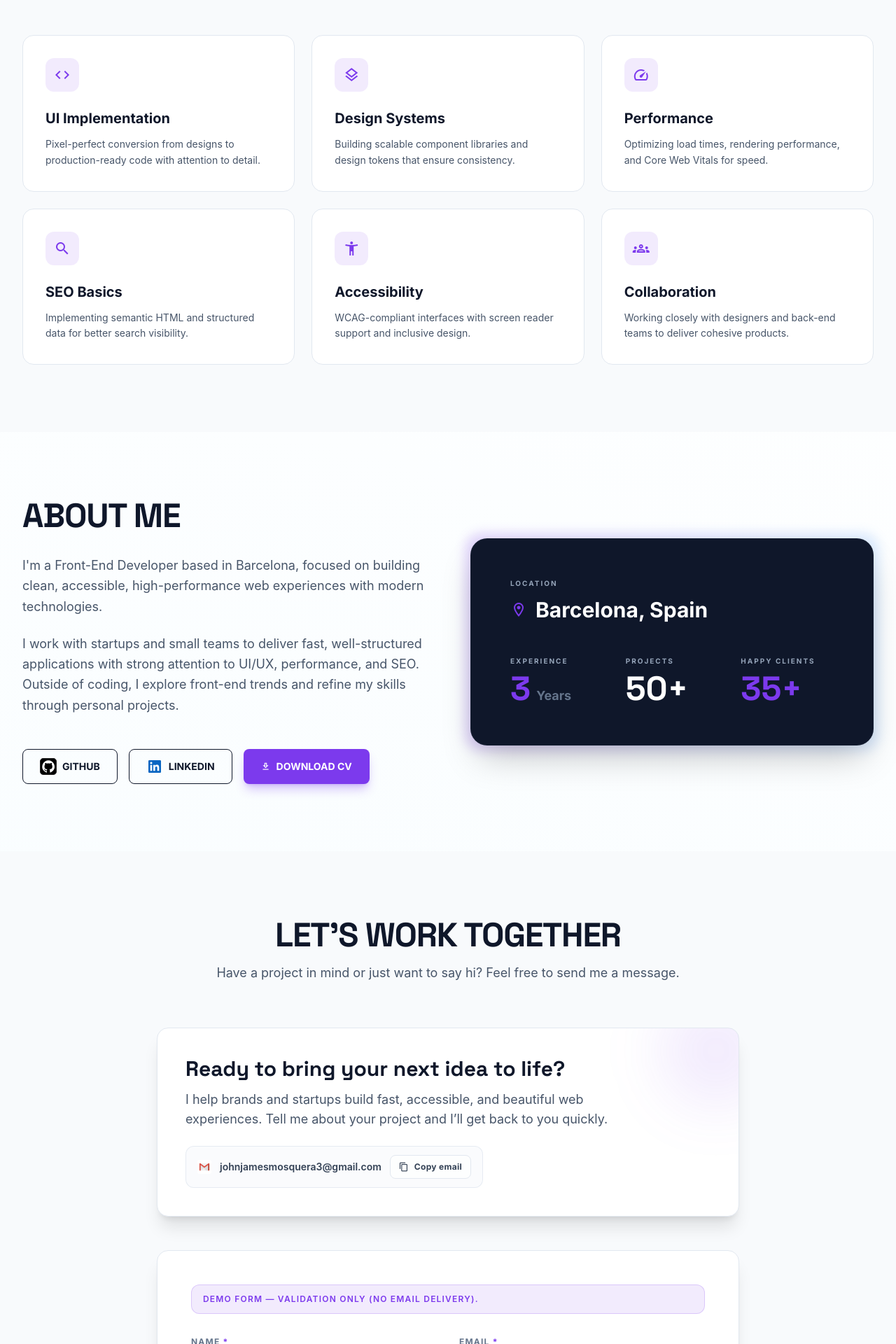
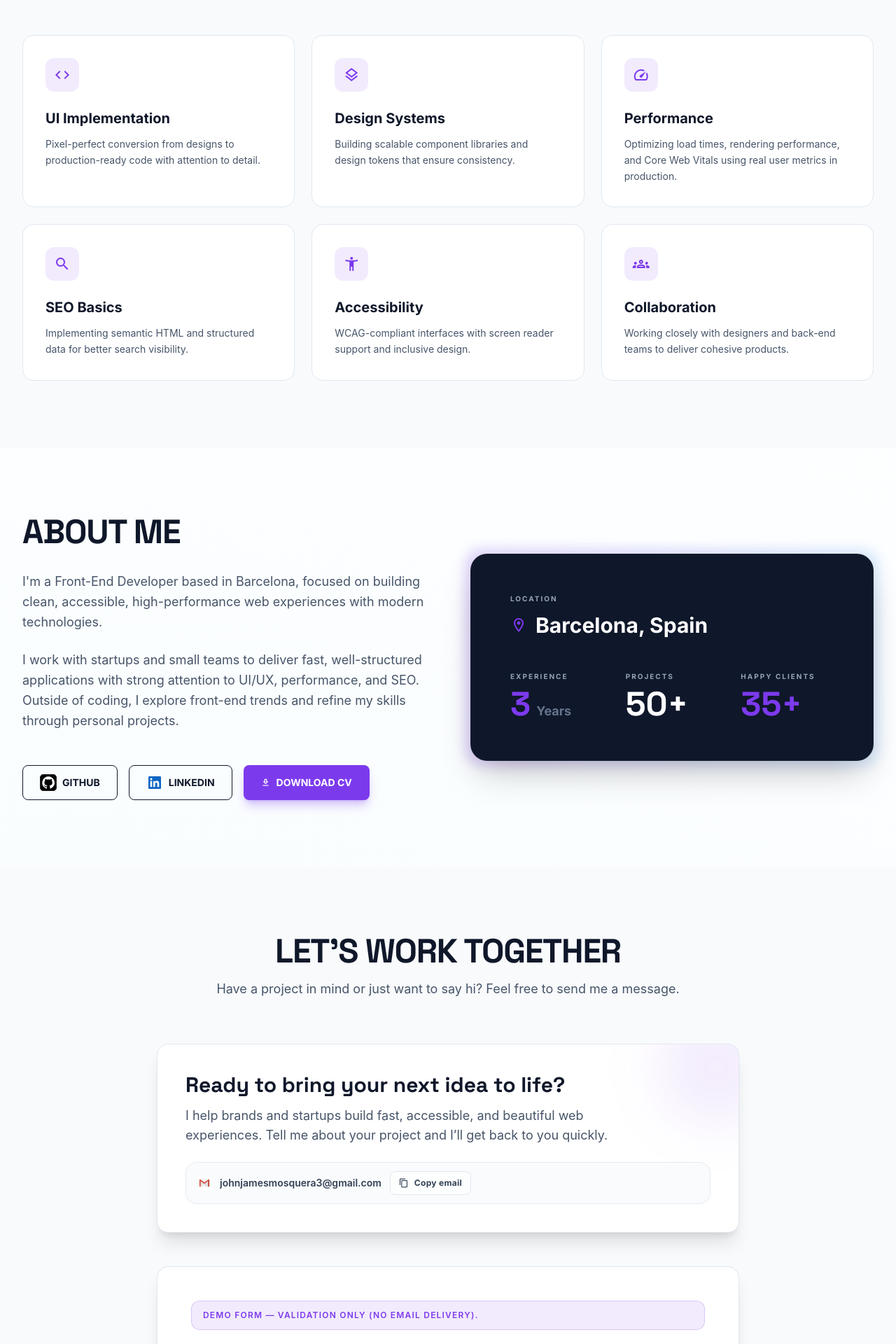
Before and after one commit to JotaJotaM1/Portafolio_James_Mosquera, a React (Vite) app: page / in a window 1280 px wide. Shown: the part 4707-6627 px from the top of the page at 70% size. Built offline with nearby package versions, Linux system fonts and the light colour scheme; a web font is replaced by a local one.

Commit message:
Actualizar copy de Performance y ajustar layout del email, navbar

```diff
--- a/src/components/Contact.tsx
+++ b/src/components/Contact.tsx
@@ -133,25 +133,27 @@ export const Contact: React.FC<{ id?: string }> = ({ id }) => {
               <p className="text-slate-600 dark:text-slate-400 text-base md:text-lg max-w-2xl">
                 {t("contact.ctaBody")}
               </p>
-              <div className="mt-6 inline-flex flex-wrap items-center gap-3 rounded-xl border border-slate-200/80 dark:border-slate-700 bg-slate-50/70 dark:bg-slate-900/50 px-4 py-3 text-sm font-semibold text-slate-700 dark:text-slate-200">
+              <div className="mt-6 rounded-2xl border border-slate-200/80 dark:border-slate-700 bg-slate-50/70 dark:bg-slate-900/50 px-4 py-3 text-sm font-semibold text-slate-700 dark:text-slate-200">
+                <div className="flex flex-col md:flex-row items-center gap-3">
+                  <div className="flex items-center gap-3 min-w-0 w-full md:w-auto">
                     <img
                       src="/images/gmail-old-svgrepo-com.svg"
                       alt="Gmail"
-                  className="h-5 w-5"
+                      className="h-5 w-5 flex-shrink-0"
                       loading="lazy"
                       decoding="async"
                     />
-                <span>{emailAddress}</span>
+                    <span className="truncate">{emailAddress}</span>
+                  </div>
                   <button
                     type="button"
                     onClick={handleCopyEmail}
-                  className="ml-auto inline-flex items-center gap-2 rounded-lg border border-slate-200 dark:border-slate-700 bg-white/70 dark:bg-slate-900/60 px-3 py-1.5 text-xs font-bold tracking-wide text-slate-700 dark:text-slate-200 hover:text-primary hover:border-primary/40 transition-colors"
+                    className="w-auto md:w-auto mt-3 md:mt-0 inline-flex items-center gap-2 rounded-lg border border-slate-200 dark:border-slate-700 bg-white/70 dark:bg-slate-900/60 px-3 py-1.5 text-xs font-bold tracking-wide text-slate-700 dark:text-slate-200 hover:text-primary hover:border-primary/40 transition-colors"
                   >
                     <span className="material-icons-outlined text-sm">content_copy</span>
-                  {emailCopied
-                    ? t("contact.copyEmailCopied")
-                    : t("contact.copyEmail")}
+                    {emailCopied ? t("contact.copyEmailCopied") : t("contact.copyEmail")}
                   </button>
+                </div>
               </div>
             </div>
           </div>
--- a/src/components/Navbar.tsx
+++ b/src/components/Navbar.tsx
@@ -19,8 +19,8 @@ export const Navbar: React.FC<NavbarProps> = ({ darkMode, toggleDarkMode }) => {
   };
 
   return (
-    <nav className="fixed w-full z-50 top-4">
-      <div className="max-w-none 2xl:max-w-[90rem] mx-auto px-2 sm:px-4 lg:px-8">
+    <nav className="fixed w-full z-50 top-1">
+      <div className="max-w-none 2xl:max-w-[90rem] mx-auto px-1 sm:px-4 lg:px-8">
         <div className="rounded-xl border border-gray-200/80 dark:border-gray-800/80 bg-white/80 dark:bg-slate-900/80 backdrop-blur-md shadow-lg shadow-slate-900/10">
           <div className="flex justify-between h-16 items-center px-6">
           <div className="flex-shrink-0 flex items-center gap-2">
--- a/src/i18n.ts
+++ b/src/i18n.ts
@@ -81,7 +81,7 @@ const resources = {
                     dsTitle: "Design Systems",
                     dsDesc: "Building scalable component libraries and design tokens that ensure consistency.",
                     perfTitle: "Performance",
-                    perfDesc: "Optimizing load times, rendering performance, and Core Web Vitals for speed.",
+                    perfDesc: "Optimizing load times, rendering performance, and Core Web Vitals using real user metrics in production.",
                     seoTitle: "SEO Basics",
                     seoDesc: "Implementing semantic HTML and structured data for better search visibility.",
                     a11yTitle: "Accessibility",
@@ -208,7 +208,7 @@ const resources = {
                     dsTitle: "Sistemas de diseño",
                     dsDesc: "Componentes escalables y design tokens para mantener consistencia.",
                     perfTitle: "Rendimiento",
-                    perfDesc: "Optimización de carga, render y Core Web Vitals.",
+                    perfDesc: "Optimizando tiempos de carga, rendimiento de renderizado y Core Web Vitals mediante métricas reales de usuarios en entorno de producción.",
                     seoTitle: "SEO básico",
                     seoDesc: "HTML semántico y datos estructurados para mejor visibilidad.",
                     a11yTitle: "Accesibilidad",
```
Lines whose indentation alone changed are shown as unchanged.
